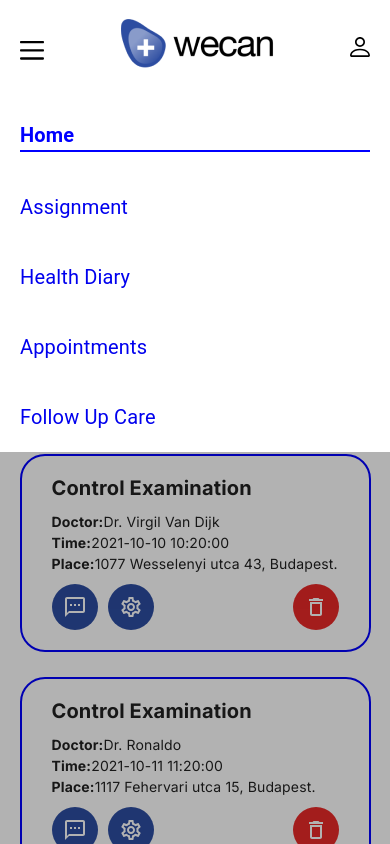
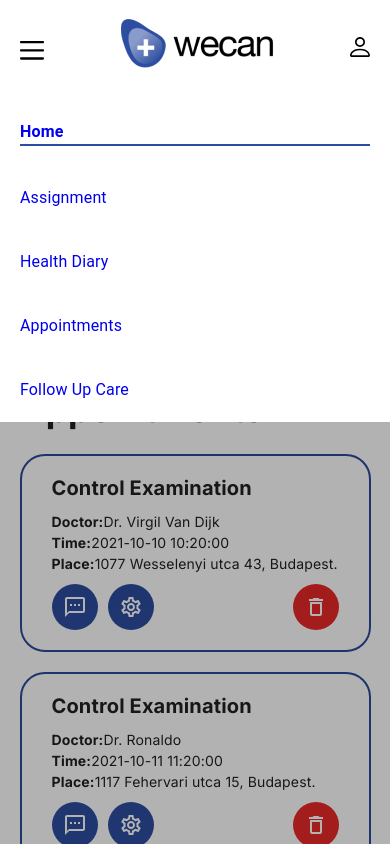
Before and after one commit to nhtoby311/wecan-junctionX-2021, a React (Create React App) app: page / in a window 390 px wide. Both pictures are taken after a click on the icon 32 px from the left and 50 px from the top of the page. Shown: the top 844 px of the page. Built offline with nearby package versions, Linux system fonts and the light colour scheme.

Commit message:
responsive main screen

```diff
--- a/src/components/Layout/Nav/Nav.jsx
+++ b/src/components/Layout/Nav/Nav.jsx
@@ -74,7 +74,7 @@ const Navse = styled('div')`
 
 const NavItem = styled(NavLink)`
     text-decoration: none;
-    font-size: 20px;
+    font-size: 16px;
     @media (min-width: 1300px) {
     }
 `
@@ -143,11 +143,11 @@ export default function Nav(){
     }
     else{
         setNav((<>
-            <NavItem exact to="/" activeStyle={{fontWeight: "bold",color: "blue",borderBottom: "solid 2px blue"}}>Home</NavItem>
-                <NavItem to="/assignment" activeStyle={{fontWeight: "bold",color: "blue",borderBottom: "solid 2px blue"}}>Assignment</NavItem>
-                <NavItem to="/health-diary" activeStyle={{fontWeight: "bold",color: "blue",borderBottom: "solid 2px blue"}}>Health Diary</NavItem>
-                <NavItem to="/appointments" activeStyle={{fontWeight: "bold",color: "blue",borderBottom: "solid 2px blue"}}>Appointments</NavItem>
-                <NavItem to="/follow-up-care" activeStyle={{fontWeight: "bold",color: "blue",borderBottom: "solid 2px blue"}}>Follow Up Care</NavItem>
+            <NavItem exact to="/" activeStyle={{fontWeight: "bold",borderBottom: "solid 2px #2D4DA1"}}>Home</NavItem>
+                <NavItem to="/questions/1" activeStyle={{fontWeight: "bold",borderBottom: "solid 2px #2D4DA1"}}>Assignment</NavItem>
+                <NavItem to="/profile" activeStyle={{fontWeight: "bold",borderBottom: "solid 2px #2D4DA1"}}>Health Diary</NavItem>
+                <NavItem to="/appointments" activeStyle={{fontWeight: "bold",borderBottom: "solid 2px #2D4DA1"}}>Appointments</NavItem>
+                <NavItem to="/follow-up-care" activeStyle={{fontWeight: "bold",borderBottom: "solid 2px #2D4DA1"}}>Follow Up Care</NavItem>
         </>))
     }
         // eslint-disable-next-line
--- a/src/pages/Main/Home/Appointment/Appointment.jsx
+++ b/src/pages/Main/Home/Appointment/Appointment.jsx
@@ -9,8 +9,11 @@ const Cont = styled('div')`
     border-radius: 25px;
     display: flex;
     flex-direction: column;
-    border: 2px blue solid;
+    border: 2px #2B4A9A solid;
     padding: 20px 30px;
+    @media (min-width: 1300px) {
+        width: 30%;
+    }
 `
 const H4 = styled(Typography)`
     font-size: 20px;
--- a/src/pages/Main/Home/Assignment/Assignment.jsx
+++ b/src/pages/Main/Home/Assignment/Assignment.jsx
@@ -11,6 +11,9 @@ const Cont = styled('div')`
     border-radius: 25px;
     justify-content: space-between;
     align-items: center;
+    @media (min-width: 1300px) {
+        width: 30%;
+    }
 `
 
 const TextCont = styled('div')`
--- a/src/pages/Main/Home/Home.jsx
+++ b/src/pages/Main/Home/Home.jsx
@@ -37,17 +37,25 @@ const MoreLink = styled('a')`
     margin-bottom: 49px;
 `
 
+const AppointmentCont = styled('div')`
+    display: flex;
+    flex-direction: column;
+    gap: 20px;
+    @media (min-width: 1300px) {
+        flex-direction: row;
+    }
+
+`
+
 
 
 export default function Home(){
-
     const {user} = useContext(AuthContext)
 
     return (
     <Wrapper>
         <Spacer/>
         <Section title='Assignment'>
-
             {user && user.diseases[0].questionnaires.map((e,ind)=>{
                 return <Assignment key={e.id}
                 id={e.id}
@@ -61,10 +69,15 @@ export default function Home(){
 
         <SecSection>
             <Section title='Appointments'>
-                {user && user.appointments.map((e)=>{
-                    return <Appointment key={e.id} doctor={e.doctor} place={e.place} time={e.time}/>
-                })}
-                <CusButton sx={{width:'100%'}} variant="contained" color="primary">Request a new appointment</CusButton>
+                <AppointmentCont>
+                    {user && user.appointments.map((e)=>{
+                        return <Appointment key={e.id} doctor={e.doctor} place={e.place} time={e.time}/>
+                    })}
+                </AppointmentCont>
+                <CusButton sx={{width:'100%','@media (min-width: 1300px)':
+                {
+                    width: '20%',
+                }}} variant="contained" color="primary">Request a new appointment</CusButton>
                 <MoreLink href="/">See all appointment</MoreLink>
             </Section>
 
--- a/src/pages/Main/Questions/Questions.jsx
+++ b/src/pages/Main/Questions/Questions.jsx
@@ -54,7 +54,10 @@ export default function Questions(props){
                 <P variant="p">Lorem ipsum dolor sit, amet consectetur adipisicing elit. Id, error!</P>
             </InnerWrapper>
             <WrapperBtn>
-                <CusButton onClick={()=>{props.func()}} sx={{width:'100%'}} variant="contained" >Start</CusButton>
+                <CusButton onClick={()=>{props.func()}} sx={{width:'100%','@media (min-width: 1300px)':
+                {
+                    width: '20%',
+                }}} variant="contained" >Start</CusButton>
                 <MoreLink to="/" >Close questionnaire</MoreLink>
             </WrapperBtn>
         </Container>
```
